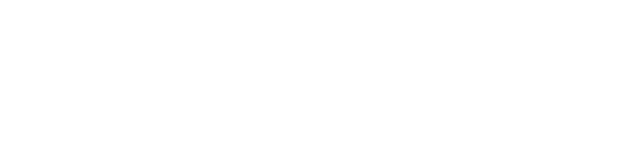
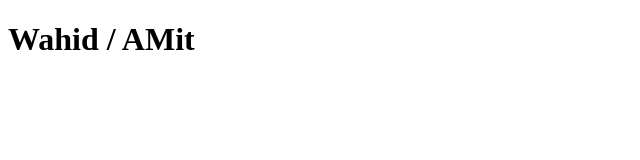
Before and after one commit to wahidquadri/git_Amit, a plain HTML site: page index.html in a window 1280 px wide. Shown: the whole page, without its empty margins (0-640 px from the left). Drawn offline with Linux system fonts and the light colour scheme.

Commit message:
edit name

```diff
--- a/index.html
+++ b/index.html
@@ -6,6 +6,9 @@
     <title>Document</title>
 </head>
 <body>
+    <h1>
+        Wahid / AMit
+    </h1>
 
 </body>
 </html>
```
